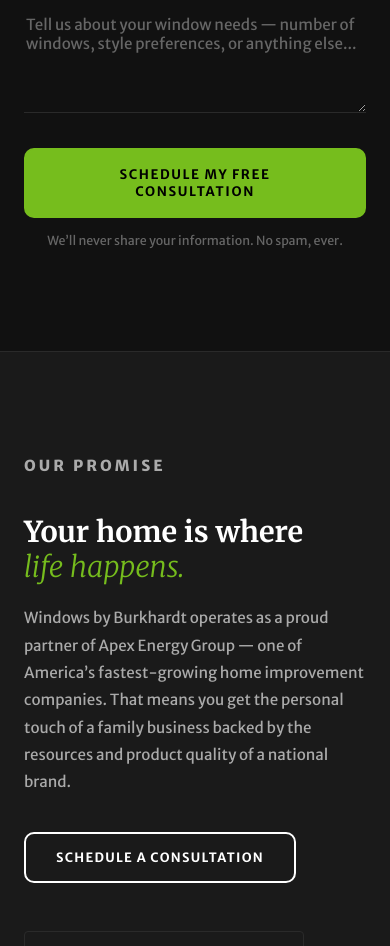
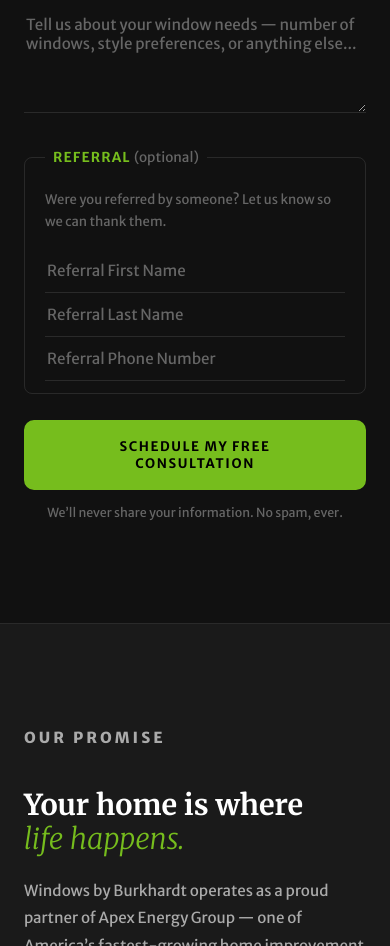
Before and after one commit to cjburkha/windows-by-burkhardt, a website: page public/index.html in a window 390 px wide. Shown: the part 2713-3659 px from the top of the page. Drawn offline with Linux system fonts and the light colour scheme.

Commit message:
Add referral section to consultation form (first name, last name, phone)

```diff
--- a/public/index.html
+++ b/public/index.html
@@ -121,6 +121,22 @@
                     <textarea id="message" name="message" rows="4" placeholder="Tell us about your window needs — number of windows, style preferences, or anything else..."></textarea>
                 </div>
 
+                <fieldset class="referral-section">
+                    <legend>Referral <span class="optional">(optional)</span></legend>
+                    <p class="referral-note">Were you referred by someone? Let us know so we can thank them.</p>
+                    <div class="field-row">
+                        <div class="field">
+                            <input type="text" id="referralFirstName" name="referralFirstName" placeholder="Referral First Name">
+                        </div>
+                        <div class="field">
+                            <input type="text" id="referralLastName" name="referralLastName" placeholder="Referral Last Name">
+                        </div>
+                    </div>
+                    <div class="field">
+                        <input type="tel" id="referralPhone" name="referralPhone" placeholder="Referral Phone Number">
+                    </div>
+                </fieldset>
+
                 <div class="field-submit">
                     <button type="submit" class="btn-submit">Schedule My Free Consultation</button>
                     <p class="form-note">We&#8217;ll never share your information. No spam, ever.</p>
--- a/public/script.js
+++ b/public/script.js
@@ -30,7 +30,10 @@
             zip: document.getElementById('zip').value,
             preferredDate: document.getElementById('preferredDate').value,
             preferredTime: document.getElementById('preferredTime').value,
-            message: document.getElementById('message').value
+            message: document.getElementById('message').value,
+            referralFirstName: document.getElementById('referralFirstName').value,
+            referralLastName: document.getElementById('referralLastName').value,
+            referralPhone: document.getElementById('referralPhone').value
         };
 
         try {
@@ -87,6 +90,20 @@
         }
     });
 
+    // Referral phone formatting
+    const referralPhoneInput = document.getElementById('referralPhone');
+    referralPhoneInput.addEventListener('input', function(e) {
+        let value = e.target.value.replace(/\D/g, '');
+        if (value.length > 10) value = value.slice(0, 10);
+        if (value.length >= 6) {
+            e.target.value = `(${value.slice(0, 3)}) ${value.slice(3, 6)}-${value.slice(6)}`;
+        } else if (value.length >= 3) {
+            e.target.value = `(${value.slice(0, 3)}) ${value.slice(3)}`;
+        } else {
+            e.target.value = value;
+        }
+    });
+
     // State input - auto uppercase
     const stateInput = document.getElementById('state');
     stateInput.addEventListener('input', function(e) {
--- a/public/styles.css
+++ b/public/styles.css
@@ -408,6 +408,37 @@
     text-align: center;
 }
 
+/* Referral section */
+.referral-section {
+    border: 1px solid rgba(255,255,255,0.1);
+    border-radius: 8px;
+    padding: 20px 20px 12px;
+    margin-top: 8px;
+}
+
+.referral-section legend {
+    font-family: var(--font-sans);
+    font-size: 0.85rem;
+    font-weight: 700;
+    letter-spacing: 0.08em;
+    text-transform: uppercase;
+    color: var(--apex-green);
+    padding: 0 8px;
+}
+
+.referral-section .optional {
+    font-weight: 400;
+    color: var(--apex-muted);
+    text-transform: none;
+    letter-spacing: 0;
+}
+
+.referral-note {
+    font-size: 0.82rem;
+    color: var(--apex-muted);
+    margin: 0 0 16px;
+}
+
 .form-message {
     margin-top: 16px;
     padding: 14px 18px;
```
Also changed, not shown: server.js (+7 -2 lines), services/emailService.js (+15 -1 lines).
